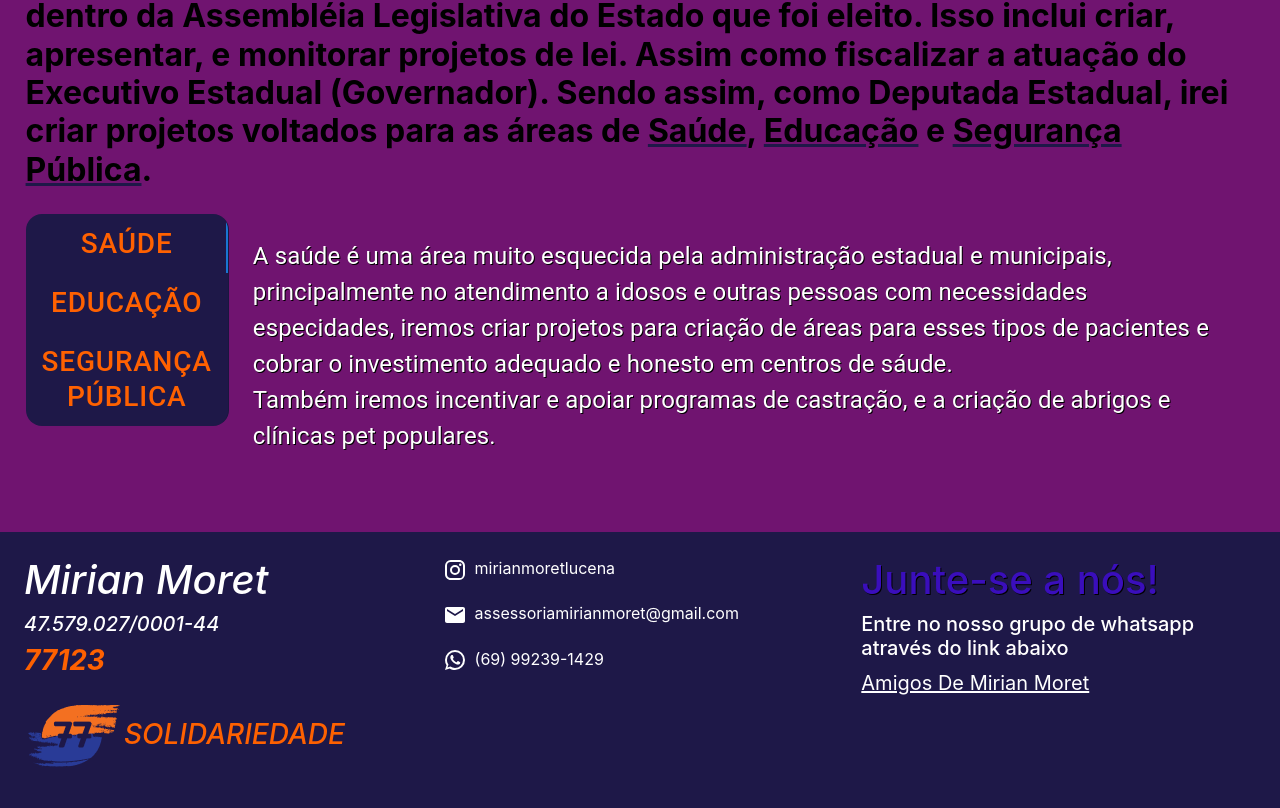
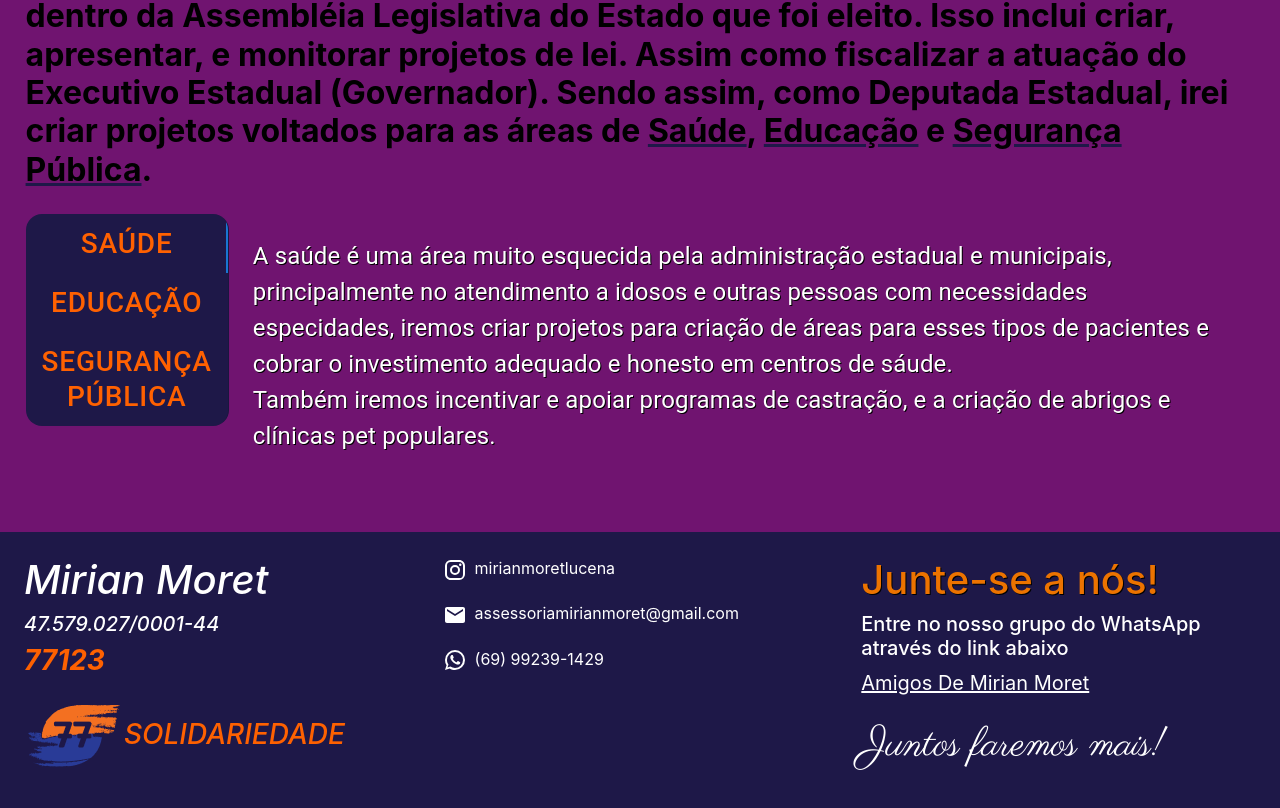
Before and after one commit to Takater/dep-mirian-moret, a React (Create React App) app: page / in a window 1280 px wide. Shown: the part 3027-3835 px from the top of the page. Built offline with nearby package versions, Linux system fonts and the light colour scheme.

Commit message:
First Commit

```diff
--- a/public/index.html
+++ b/public/index.html
@@ -23,6 +23,7 @@
     <link rel="preconnect" href="https://fonts.googleapis.com">
     <link rel="preconnect" href="https://fonts.gstatic.com" crossorigin>
     <link href="https://fonts.googleapis.com/css2?family=Barlow+Semi+Condensed&display=swap" rel="stylesheet">
+    <link href="https://fonts.googleapis.com/css2?family=Parisienne&display=swap" rel="stylesheet">
     <!--
       Notice the use of %PUBLIC_URL% in the tags above.
       It will be replaced with the URL of the `public` folder during the build.
--- a/src/App.css
+++ b/src/App.css
@@ -178,3 +178,7 @@ h3>strong {
   color: #fe6101;
   text-decoration: underline;
 }
+
+.slogan {
+  font-family: 'Parisienne', cursive;
+}
--- a/src/components/Contatos.jsx
+++ b/src/components/Contatos.jsx
@@ -33,9 +33,11 @@ export default function Contatos () {
                     </ul>
                 </div>
                 <div className="col-md-4">
-                    <h1 style={{color: '#3a0ebc', textShadow: '1px 1px black'}}>Junte-se a nós!</h1>
-                    <h5>Entre no nosso grupo de whatsapp através do link abaixo</h5>
+                    <h1 style={{color: '#ec7300', textShadow: '1px 1px black'}}>Junte-se a nós!</h1>
+                    <h5>Entre no nosso grupo do WhatsApp através do link abaixo</h5>
                     <a className="fs-5 group-link" href="https://chat.whatsapp.com/GuXZdfR7EhP5FopIL7vHPy">Amigos De Mirian Moret</a>
+                    <br /><br />
+                    <h1 className="slogan">Juntos faremos mais!</h1>
                 </div>
             </div>
         </div>
```
Also changed, not shown: 1 other file (tests, documents, lock files or other folders).
